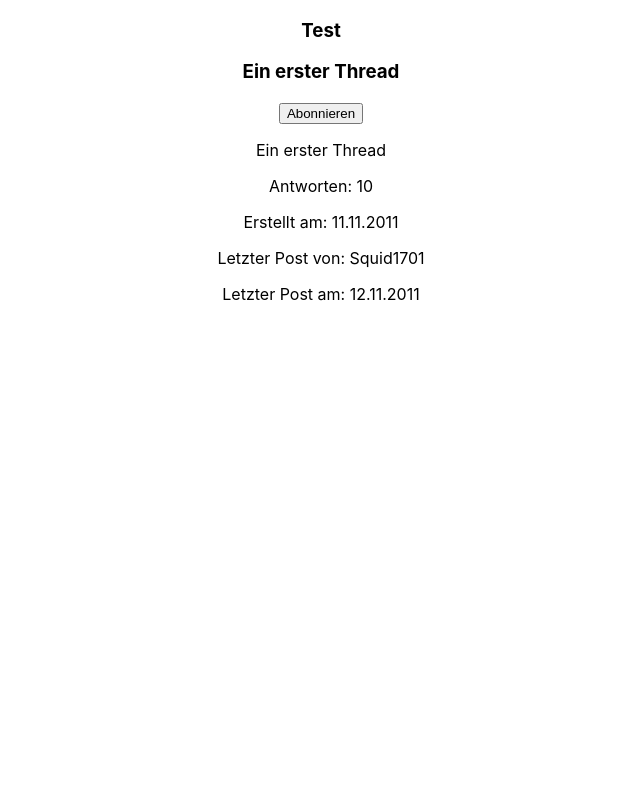
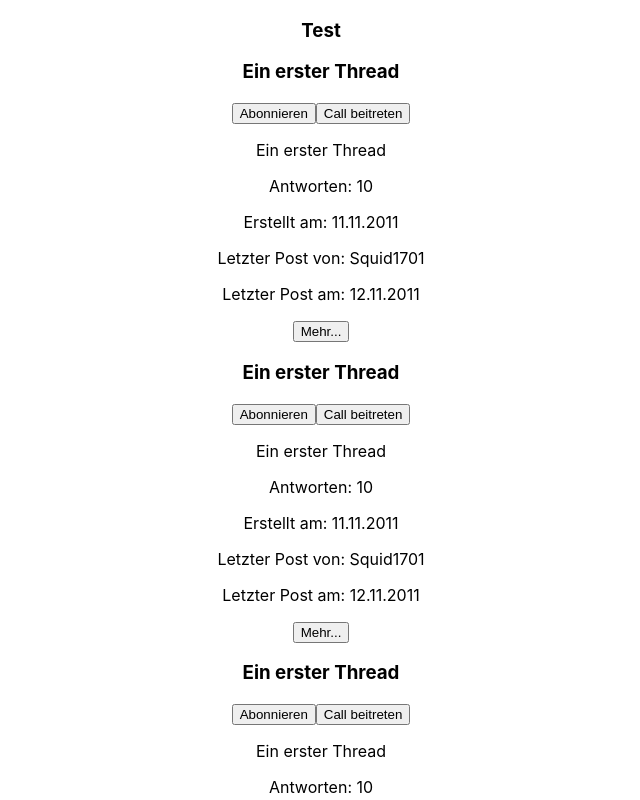
Before and after one commit to Avartos/Webaufbau, a React (Create React App) app: page / in a window 1280 px wide. Shown: the top 800 px of the page, without its empty margins (319-959 px from the left). Built offline with nearby package versions, Linux system fonts and the light colour scheme.

Commit message:
#4 added previewList component

```diff
--- /dev/null
+++ b/src/components/previewList.jsx
@@ -0,0 +1,16 @@
+import React from 'react';
+
+const PreviewList = ({posts}) => {
+    return (
+        <div className="postPreviews">
+            {posts.map(post => {
+                //TODO: Reference to Post Component here
+                return (
+                    <p key={post.id}>Tehehest</p>
+                );
+            })}
+        </div>
+     );
+}
+
+export default PreviewList;
--- a/src/components/thread.jsx
+++ b/src/components/thread.jsx
@@ -1,4 +1,5 @@
 import React from "react";
+import PreviewList from "./previewList";
 import ThreadStatistics from "./threadStatistics";
 
 const Thread = ({
@@ -11,13 +12,18 @@ const Thread = ({
   lastPostDate,
   isSubscribed,
   handleSubscribeThread,
+  isUnfolded,
+  handleTogglePreview,
+  posts
 }) => {
+
   return (
     <div className="thread">
       <div className="threadHeader">
         <h3 className="threadTitle">{subject}</h3>
         <button onClick={() => handleSubscribeThread(id)}>Abonnieren</button>
         {isSubscribed && <span>Test</span>}
+        <button className="callButton">Call beitreten</button>
       </div>
       <div className="threadBody">
         <p className="shortDescription">{subject}</p>
@@ -29,6 +35,14 @@ const Thread = ({
           lastPostDate={lastPostDate}
         />
       </div>
+      <button
+        onClick={() => handleTogglePreview(id)}
+        className="loadMoreButton"
+      >
+        {isUnfolded && <span>Reduzieren</span>}
+        {!isUnfolded && <span>Mehr...</span>}
+      </button>
+      {isUnfolded && <PreviewList key={id} posts={posts}/>}
     </div>
   );
 };
--- a/src/components/threadList.jsx
+++ b/src/components/threadList.jsx
@@ -13,8 +13,144 @@ const ThreadList = () => {
       lastPoster: "Squid1701",
       lastPostDate: "12.11.2011",
       isSubscribed: false,
+      posts: [
+        {
+          id: 0,
+          subject: "tehest",
+          body: "tehestText",
+          user: 'Squid1701'
+        },
+        {
+          id: 1,
+          subject: "tehest",
+          body: "tehestText",
+          user: 'Squid1701'
+        },
+        {
+          id: 2,
+          subject: "tehest",
+          body: "tehestText",
+          user: 'Squid1701'
+        },
+        {
+          id: 3,
+          subject: "tehest",
+          body: "tehestText",
+          user: 'Squid1701'
+        },
+      ],
+    },
+    {
+      id: 2,
+      subject: "Ein erster Thread",
+      body: "Hier könnte Ihre Werbung stehen",
+      createdAt: "11.11.2011",
+      numberOfPosts: 10,
+      lastPoster: "Squid1701",
+      lastPostDate: "12.11.2011",
+      isSubscribed: false,
+      posts: [
+        {
+          id: 0,
+          subject: "tehest",
+          body: "tehestText",
+          user: 'Squid1701'
+        },
+        {
+          id: 1,
+          subject: "tehest",
+          body: "tehestText",
+          user: 'Squid1701'
+        },
+        {
+          id: 2,
+          subject: "tehest",
+          body: "tehestText",
+          user: 'Squid1701'
+        },
+        {
+          id: 3,
+          subject: "tehest",
+          body: "tehestText",
+          user: 'Squid1701'
+        },
+      ],
+    },
+    {
+      id: 3,
+      subject: "Ein erster Thread",
+      body: "Hier könnte Ihre Werbung stehen",
+      createdAt: "11.11.2011",
+      numberOfPosts: 10,
+      lastPoster: "Squid1701",
+      lastPostDate: "12.11.2011",
+      isSubscribed: false,
+      posts: [
+        {
+          id: 0,
+          subject: "tehest",
+          body: "tehestText",
+          user: 'Squid1701'
+        },
+        {
+          id: 1,
+          subject: "tehest",
+          body: "tehestText",
+          user: 'Squid1701'
+        },
+        {
+          id: 2,
+          subject: "tehest",
+          body: "tehestText",
+          user: 'Squid1701'
+        },
+        {
+          id: 3,
+          subject: "tehest",
+          body: "tehestText",
+          user: 'Squid1701'
+        },
+      ],
+    },
+    {
+      id: 4,
+      subject: "Ein erster Thread",
+      body: "Hier könnte Ihre Werbung stehen",
+      createdAt: "11.11.2011",
+      numberOfPosts: 10,
+      lastPoster: "Squid1701",
+      lastPostDate: "12.11.2011",
+      isSubscribed: false,
+      posts: [
+        {
+          id: 0,
+          subject: "tehest",
+          body: "tehestText",
+          user: 'Squid1701'
+        },
+        {
+          id: 1,
+          subject: "tehest",
+          body: "tehestText",
+          user: 'Squid1701'
+        },
+        {
+          id: 2,
+          subject: "tehest",
+          body: "tehestText",
+          user: 'Squid1701'
+        },
+        {
+          id: 3,
+          subject: "tehest",
+          body: "tehestText",
+          user: 'Squid1701'
+        },
+      ],
     },
   ]);
+
+  const [unfoldedThreadId, setUnfoldedThreadId] = useState(-1);
 
   const handleSubscribeThread = (id) => {
     let changedThreads = threads;
@@ -22,8 +158,14 @@ const ThreadList = () => {
       return thread.id === id;
     });
     changedThreads[indexToUpdate].isSubscribed =
-      !changedThreads[indexToUpdate].isSubscribed;
-    setThreads(changedThreads);
+      changedThreads[indexToUpdate].isSubscribed === true ? false : true;
+    setThreads([...changedThreads]);
+  };
+
+  const handleTogglePreview = (id) => {
+    let targetThreadId = unfoldedThreadId;
+    targetThreadId = targetThreadId === id ? -1 : id;
+    setUnfoldedThreadId(targetThreadId);
   };
 
   return (
@@ -40,7 +182,10 @@ const ThreadList = () => {
             lastPoster={thread.lastPoster}
             lastPostDate={thread.lastPostDate}
             isSubscribed={thread.isSubscribed}
+            isUnfolded={thread.id === unfoldedThreadId}
             handleSubscribeThread={handleSubscribeThread}
+            handleTogglePreview={handleTogglePreview}
+            posts={thread.posts}
           />
         );
       })}
```
